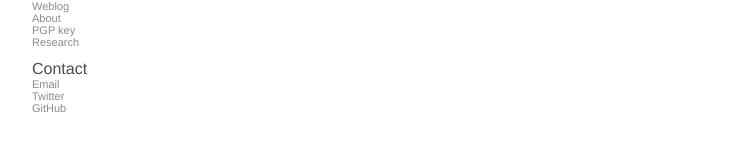
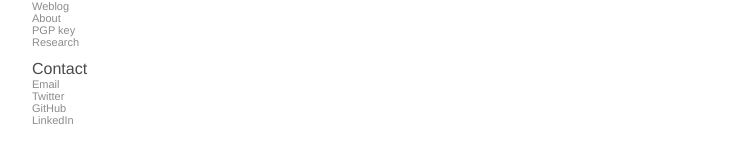
Before and after one commit to musalbas/musalbas.com-old, a Jekyll site: the page built from pgp.md, in a window 1280 px wide. Shown: the part 213-376 px from the top of the page, without its empty margins (258-1011 px from the left). Built offline with Jekyll 4.4.1, drawn with Linux system fonts in a browser that asks for light colours; Markdown is read by kramdown in place of the engine named in the settings.

Commit message:
Update _config.yml

```diff
--- a/_config.yml
+++ b/_config.yml
@@ -11,3 +11,5 @@ urls:
       url: https://twitter.com/musalbas
     - text: GitHub
       url: https://github.com/musalbas
+    - text: LinkedIn
+      url: https://www.linkedin.com/in/musalbas
```
